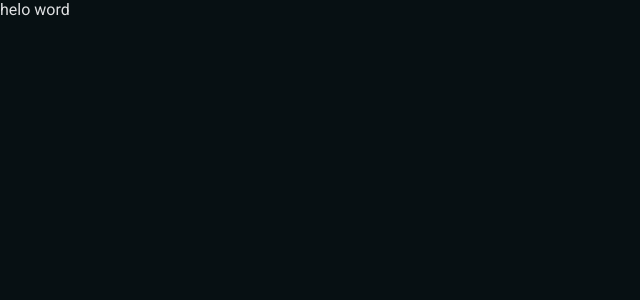
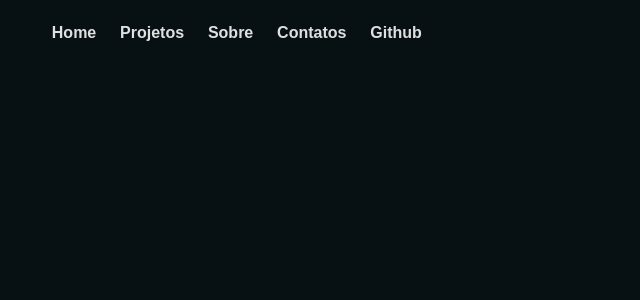
Before and after one commit to srsifer/Portifolio2.0, a Next.js app: page / in a window 1280 px wide. Shown: the top 300 px of the page, without its empty margins (0-640 px from the left). Built offline with nearby package versions, Linux system fonts and the light colour scheme.

Commit message:
feat: cria nav bar

```diff
--- /dev/null
+++ b/src/components/NavBar.tsx
@@ -0,0 +1,18 @@
+import React from 'react'
+import NavBarStyles from '../styles/navbar'
+
+const NavBar = () => {
+  return (
+    <NavBarStyles>
+      <ul>
+        <li><button>Home</button></li>
+        <li><button>Projetos</button></li>
+        <li><button>Sobre</button></li>
+        <li><button>Contatos</button></li>
+        <li><button>Github</button></li>
+      </ul>
+    </NavBarStyles>
+  )
+}
+
+export default NavBar
--- a/src/pages/index.tsx
+++ b/src/pages/index.tsx
@@ -1,10 +1,11 @@
 import Image from 'next/image';
 import React from 'react';
+import NavBar from '../components/NavBar';
 
 const Home: React.FC = () => {
     return (
         <>
-            helo word
+            <NavBar />
         </>
     )
 }
--- /dev/null
+++ b/src/styles/navbar.tsx
@@ -0,0 +1,34 @@
+import styled from "styled-components";
+
+const NavBarStyles = styled.div`
+display: flex;
+flex-direction: row;
+padding: 10px;
+padding-top: 20px;
+
+width: 100%;
+  ul {
+    display: flex;
+    flex-direction: row;
+    list-style: none;
+    justify-content: space-between;
+    width: 30%;
+    margin-left: 3%;
+  }
+
+  button{
+    border: none;
+    padding:4px;
+    font-size: 16px;
+    font-weight: 700;
+    background-color: ${({ theme }) => theme.colors.background};
+    color: ${({ theme }) => theme.colors.gray};
+    border-radius: 10px;
+    :hover{
+        background-color: ${({ theme }) => theme.colors.PacificBlue};
+
+    }
+  }
+`;
+
+export default NavBarStyles;
```
